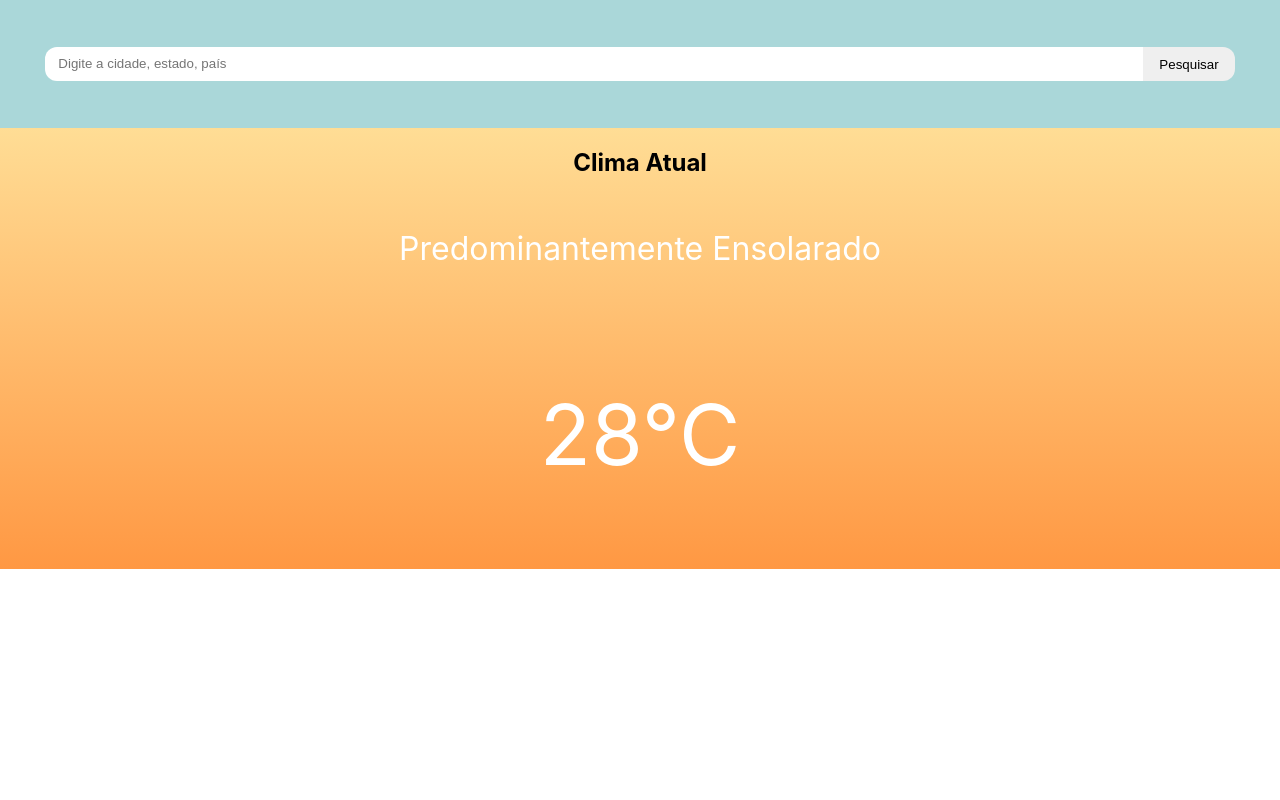
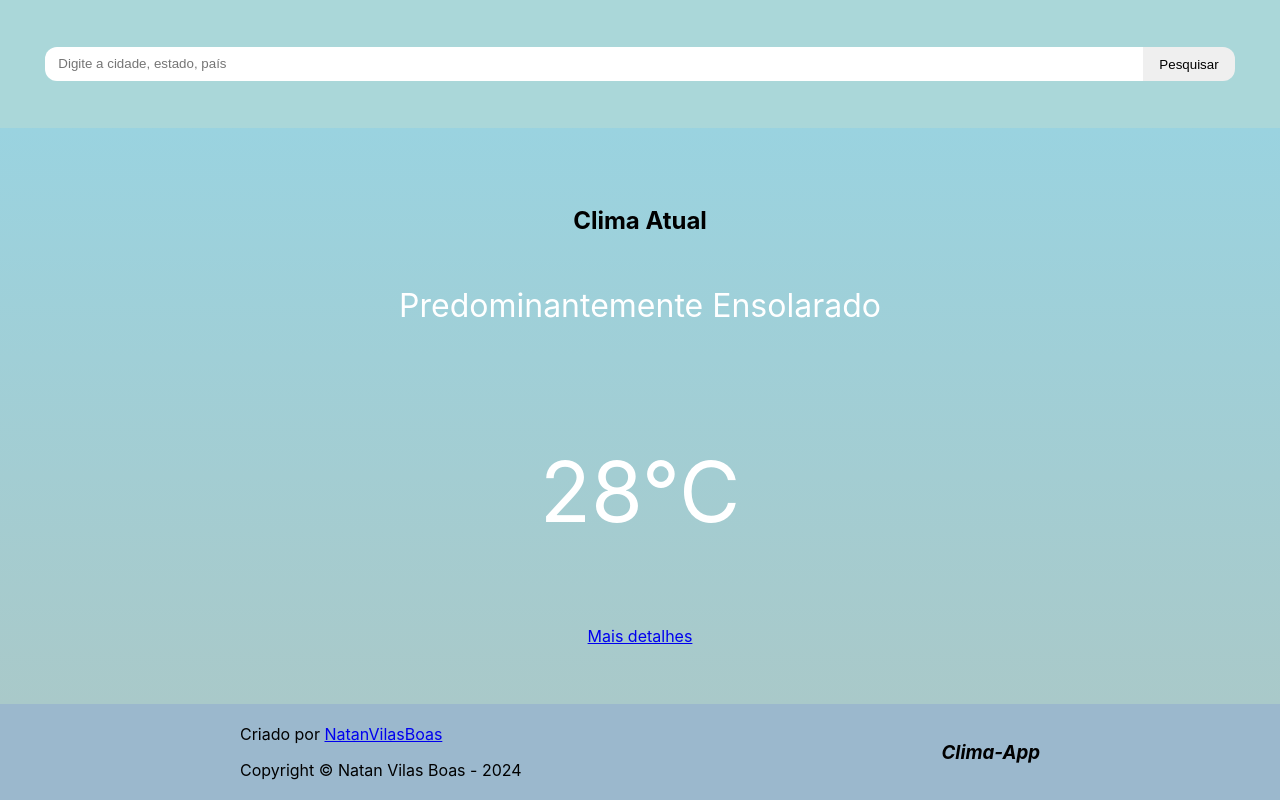
Before and after one commit to NatanVilasBoas/clima-app, a React (Create React App) app: page / in a window 1280 px wide. Built offline with nearby package versions, Linux system fonts and the light colour scheme; no server answers.

Commit message:
Tema, pagina e footer criados e ajustados

```diff
--- a/package.json
+++ b/package.json
@@ -9,6 +9,7 @@
     "axios": "^1.6.7",
     "react": "^18.2.0",
     "react-dom": "^18.2.0",
+    "react-router-dom": "^6.21.3",
     "react-scripts": "^5.0.1",
     "styled-components": "^6.1.8",
     "web-vitals": "^2.1.4"
--- a/src/App.js
+++ b/src/App.js
@@ -1,80 +1,13 @@
-import { useState } from "react";
-import Search from "./components/SearchBar/SearchBar";
-import styled from "styled-components";
 
-const Container = styled.div`
-  display: flex;
-  flex-direction: column;
-  justify-content: center;
-  align-items: center;
-  background: rgb(255,152,67);
-  background: linear-gradient(0deg, rgba(255,152,67,1) 0%, rgba(255,221,149,1) 100%);
-  height: 100%;
-`
-
-const Temperature = styled.p`
-  font-size: 84px;
-  color: white;
-`
-
-const ClimaText = styled(Temperature)`
-  font-size: 32px;
-`
-
-const apikey = process.env.REACT_APP_ACCUWEATHER_API_KEY;
-function App() {
+import Inicial from "./pages/Inicial";
+import Tema from "./tema/Tema";
 
 
-  const [city, setCity] = useState({});
-  const [search, setSearch] = useState('');
-
-  const searchLocationKey = async (value) => {
-    setSearch(value);
-
-    try{
-      const response = await fetch(`http://dataservice.accuweather.com/locations/v1/cities/search?apikey=${apikey}&q=${value}&language=pt-br`);
-
-      if(!response.ok){
-        throw new Error('Network response was not ok');
-      }
-
-      const data = await response.json();
-
-      if(data.length > 0){
-        const key = data[0].Key;
-        searchLocationAtt(key);
-      }
-
-    } catch(err){
-      console.error(`Error fetching city data: ${err}`)
-    }
-
-  }
-
-  const searchLocationAtt = async (key) => {
-    try{
-      const respClima = await fetch(`http://dataservice.accuweather.com/currentconditions/v1/${key}?apikey=${apikey}&language=pt-br`)
-
-      const dataClima = await respClima.json();
-
-        setCity(dataClima[0]);
-        console.log(dataClima[0].WeatherText);
-
-    }catch(err){
-        console.error('Não foi possível consultar pelo local: ', err)
-    }
-  }
-
+function App() {
   return (
-    <>
-      <Search onSearch={value => searchLocationKey(value)}/>
-        <Container>
-          <h2>Clima Atual</h2>
-          <ClimaText>Predominantemente Ensolarado</ClimaText>
-          <Temperature>28°C</Temperature>
-        </Container>
-
-    </>
+      <Tema>
+        <Inicial/>
+      </Tema>
   );
 }
 
--- /dev/null
+++ b/src/components/Footer/Footer.jsx
@@ -0,0 +1,28 @@
+import styled from "styled-components";
+
+const Container = styled.section`
+    display: flex;
+    justify-content: space-around;
+    align-items: center;
+    width: 100%;
+    padding: 30px;
+    box-sizing: border-box;
+    height: 6em;
+    background-color: #9BB8CD;
+`;
+
+const Footer = () => {
+    return (
+        <Container>
+            <div>
+                <p>Criado por <a href="https://github.com/NatanVilasBoas">NatanVilasBoas</a></p>
+                <p>Copyright &copy; Natan Vilas Boas - 2024</p>
+            </div>
+            <div>
+                <h3><i>Clima-App</i></h3>
+            </div>
+        </Container>
+    )
+}
+
+export default Footer;
--- a/src/index.css
+++ b/src/index.css
@@ -1,10 +1,11 @@
-body {
+body,html {
   margin: 0;
   font-family: -apple-system, BlinkMacSystemFont, 'Segoe UI', 'Roboto', 'Oxygen',
     'Ubuntu', 'Cantarell', 'Fira Sans', 'Droid Sans', 'Helvetica Neue',
     sans-serif;
   -webkit-font-smoothing: antialiased;
   -moz-osx-font-smoothing: grayscale;
+  height: 100%;
 }
 
 code {
--- /dev/null
+++ b/src/pages/Inicial.jsx
@@ -0,0 +1,92 @@
+import Footer from "../components/Footer/Footer";
+import Search from "../components/SearchBar/SearchBar";
+import { useState } from "react";
+import styled from "styled-components";
+
+const Context = styled.section`
+    display: flex;
+    flex-direction: column;
+    background: ${props => props.theme.rain};
+    height: 100vh;
+`
+
+const Content = styled.div`
+  display: flex;
+  flex-direction: column;
+  justify-content: center;
+  align-items: center;
+  background: ${props => props.theme.rain};
+  flex: 1;
+`
+
+const Temperature = styled.p`
+  font-size: 84px;
+  color: white;
+`
+
+const ClimaText = styled(Temperature)`
+  font-size: 32px;
+`
+
+const apikey = process.env.REACT_APP_ACCUWEATHER_API_KEY;
+
+
+
+
+const Inicial = () => {
+
+    const [city, setCity] = useState({});
+    const [search, setSearch] = useState('');
+
+    const searchLocationKey = async (value) => {
+        setSearch(value);
+
+        try {
+            const response = await fetch(`http://dataservice.accuweather.com/locations/v1/cities/search?apikey=${apikey}&q=${value}&language=pt-br`);
+
+            if (!response.ok) {
+                throw new Error('Network response was not ok');
+            }
+
+            const data = await response.json();
+
+            if (data.length > 0) {
+                const key = data[0].Key;
+                searchLocationAtt(key);
+            }
+
+        } catch (err) {
+            console.error(`Error fetching city data: ${err}`)
+        }
+
+    }
+
+    const searchLocationAtt = async (key) => {
+        try {
+            const respClima = await fetch(`http://dataservice.accuweather.com/currentconditions/v1/${key}?apikey=${apikey}&language=pt-br`)
+
+            const dataClima = await respClima.json();
+
+            setCity(dataClima[0]);
+            console.log(dataClima[0].WeatherText);
+
+        } catch (err) {
+            console.error('Não foi possível consultar pelo local: ', err)
+        }
+    }
+
+    return (
+        <Context>
+            <Search onSearch={value => searchLocationKey(value)} />
+            <Content>
+                <h2>Clima Atual</h2>
+                <ClimaText>Predominantemente Ensolarado</ClimaText>
+                <Temperature>28°C</Temperature>
+                <a href="..">Mais detalhes</a>
+            </Content>
+            <Footer />
+        </Context>
+    )
+}
+
+export default Inicial;
--- /dev/null
+++ b/src/tema/Tema.jsx
@@ -0,0 +1,17 @@
+import { ThemeProvider } from "styled-components"
+
+const theme = {
+    sunny: "linear-gradient(0deg, rgba(255,152,67,1) 0%, rgba(255,221,149,1) 100%)",
+    mostlyCloudy: "linear-gradient(0deg, rgba(255,248,214,1) 0%, rgba(154,211,224,1) 100%)",
+    rain: "linear-gradient(0deg, rgba(169,201,201,1) 0%, rgba(154,211,224,1) 100%)"
+}
+
+const Tema = ({children}) => {
+    return(
+        <ThemeProvider theme={theme}>
+            {children}
+        </ThemeProvider>
+    )
+}
+
+export default Tema;
```
Also changed, not shown: src/tema/theme.jsx (deleted, +0 -20 lines), 1 other file (tests, documents, lock files or other folders).
